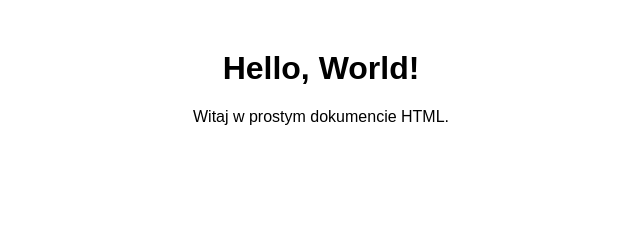
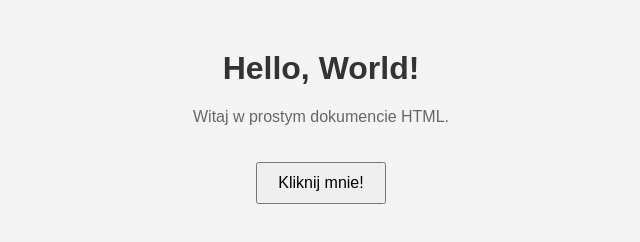
Before and after one commit to MalgorzataGiera/HelloWorld, a plain HTML site: page index.html in a window 1280 px wide. Shown: the whole page, without its empty margins (319-959 px from the left). Drawn offline with Linux system fonts and the light colour scheme.

Commit message:
add script and styles

```diff
--- a/index.html
+++ b/index.html
@@ -4,6 +4,7 @@
     <meta charset="UTF-8">
     <meta name="viewport" content="width=device-width, initial-scale=1.0">
     <title>Hello World</title>
+<link rel="stylesheet" href="styles.css">
     <style>
         body {
             font-family: Arial, sans-serif;
@@ -15,5 +16,8 @@
 <body>
     <h1>Hello, World!</h1>
     <p>Witaj w prostym dokumencie HTML.</p>
+    <button onclick="showAlert()">Kliknij mnie!</button>
+
+    <script src="script.js"></script>
 </body>
 </html>
--- /dev/null
+++ b/script.js
@@ -0,0 +1,3 @@
+function showAlert() {
+    alert("Goodbye world!");
+}
--- /dev/null
+++ b/styles.css
@@ -0,0 +1,21 @@
+body {
+    font-family: Arial, sans-serif;
+    text-align: center;
+    margin-top: 50px;
+    background-color: #f4f4f4;
+}
+
+h1 {
+    color: #333;
+}
+
+p {
+    color: #666;
+}
+
+button {
+    padding: 10px 20px;
+    font-size: 16px;
+    margin-top: 20px;
+    cursor: pointer;
+}
```
